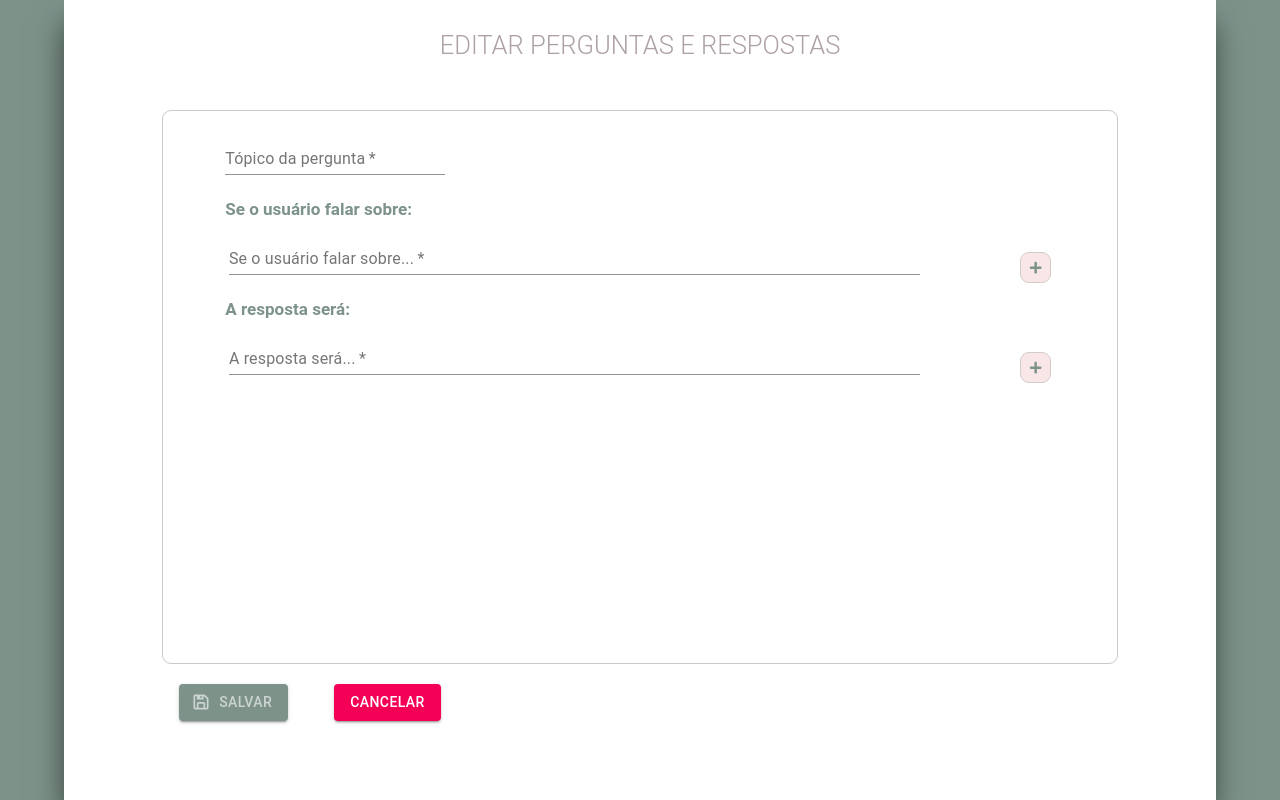
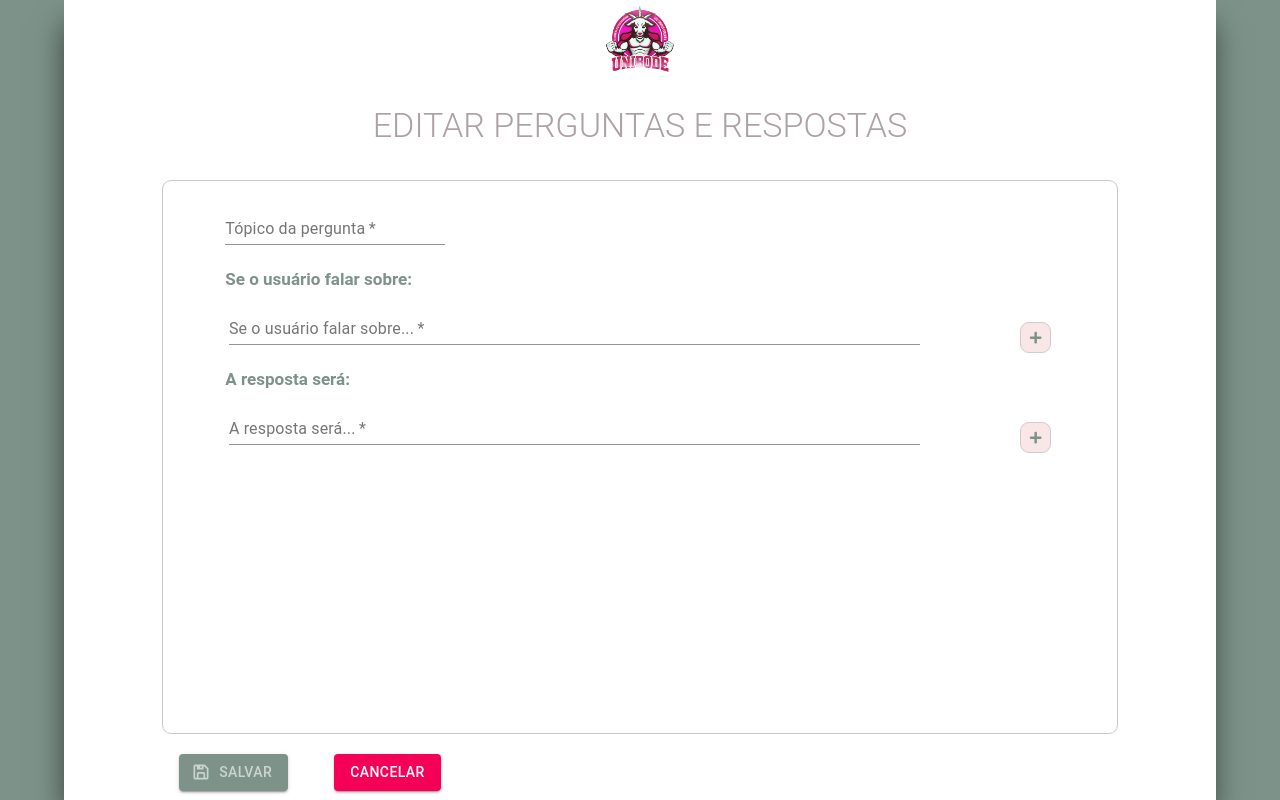
Before and after one commit to lauraizabel/front-unibot, a React (Create React App) app: page /edit in a window 1280 px wide. Built offline with nearby package versions, Linux system fonts and the light colour scheme; no server answers.

Commit message:
create header component and apply in pages

```diff
--- /dev/null
+++ b/src/components/Header/index.tsx
@@ -0,0 +1,20 @@
+import React from "react";
+
+import { Container, TitleList, ImageHeader } from "./styles";
+
+import Unibode from "../../assets/img/unibode_pink.png";
+
+interface HeaderProps {
+  title: string;
+}
+
+function Header({ title }: HeaderProps) {
+  return (
+    <Container>
+      <ImageHeader src={Unibode} />
+      <TitleList>{title}</TitleList>
+    </Container>
+  );
+}
+
+export default Header;
--- /dev/null
+++ b/src/components/Header/styles.ts
@@ -0,0 +1,22 @@
+import styled from "styled-components";
+
+export const Container = styled.div`
+  height: 75%;
+  display: flex;
+  justify-content: center;
+  align-items: center;
+  flex-direction: column;
+`;
+
+export const TitleList = styled.h1`
+  color: #ada0a6;
+  text-align: center;
+  padding: 30px 0;
+  font-weight: 300;
+  text-transform: uppercase;
+`;
+
+export const ImageHeader = styled.img`
+  margin-top: 5%;
+  height: 60%;
+`;
--- a/src/pages/Edit/index.tsx
+++ b/src/pages/Edit/index.tsx
@@ -13,7 +13,7 @@ import {
 
 import {
   Container,
-  TitleList,
+  ContainerHeader,
   Form,
   ContainerForm,
   InputGroup,
@@ -22,6 +22,7 @@ import {
 } from "./styles";
 
 import ButtonsFooter from "../../components/ButtonsFooter";
+import Header from "../../components/Header";
 
 function Edit() {
   const id = new URLSearchParams(useLocation().search).get("id");
@@ -105,7 +106,9 @@ function Edit() {
 
   return (
     <Container>
-      <TitleList>Editar Perguntas e respostas</TitleList>
+      <ContainerHeader>
+        <Header title="Editar Perguntas e respostas" />
+      </ContainerHeader>
       <Form onSubmit={(e) => handleSubmit(e)}>
         <div className="container-topic">
           <TextField
--- a/src/pages/Edit/styles.ts
+++ b/src/pages/Edit/styles.ts
@@ -73,3 +73,7 @@ export const SubTitle = styled.h4`
   margin: 16px auto 0px;
   color: #7d938a;
 `;
+
+export const ContainerHeader = styled.div`
+  height: 20%;
+`;
--- a/src/pages/Home/index.tsx
+++ b/src/pages/Home/index.tsx
@@ -1,6 +1,6 @@
 import React, { useEffect, useState } from "react";
 
-import { Container, TitleList, ContainerHead } from "./styles";
+import { Container, ContainerHead } from "./styles";
 
 import { Link, useHistory } from "react-router-dom";
 
@@ -12,6 +12,7 @@ import {
 import DeleteButton from "../../components/DeleteButton";
 import EditButton from "../../components/EditButton";
 import ButtonAdd from "../../components/ButtonAdd";
+import Header from "../../components/Header";
 
 import {
   Table,
@@ -67,7 +68,7 @@ function Home() {
   return (
     <Container>
       <ContainerHead>
-        <TitleList>Perguntas e Respostas</TitleList>
+        <Header title="Perguntas e Respostas" />
         <Link to="/register">
           <ButtonAdd />
         </Link>
--- a/src/pages/Home/styles.ts
+++ b/src/pages/Home/styles.ts
@@ -51,7 +51,7 @@ export const TitleList = styled.h1`
 export const ContainerHead = styled.div`
   width: 90%;
   margin: 0 auto 28px;
-
+  height: 30%;
   a {
     text-decoration: none;
   }
--- a/src/pages/Register/index.tsx
+++ b/src/pages/Register/index.tsx
@@ -15,9 +15,11 @@ import {
   InputGroup,
   ButtonAdd,
   SubTitle,
+  ContainerHeader,
 } from "./styles";
 
 import ButtonsFooter from "../../components/ButtonsFooter";
+import Header from "../../components/Header";
 
 function Register() {
   const [form, setForm] = useState({
@@ -82,7 +84,9 @@ function Register() {
 
   return (
     <Container>
-      <TitleList>Registrar Perguntas e respostas</TitleList>
+      <ContainerHeader>
+        <Header title="Registrar Perguntas e respostas" />
+      </ContainerHeader>
       <Form onSubmit={(e) => handleSubmit(e)}>
         <div className="container-topic">
           <TextField
--- a/src/pages/Register/styles.ts
+++ b/src/pages/Register/styles.ts
@@ -73,3 +73,7 @@ export const SubTitle = styled.h4`
   margin: 16px auto 0px;
   color: #7d938a;
 `;
+
+export const ContainerHeader = styled.div`
+  height: 20%;
+`;
```
